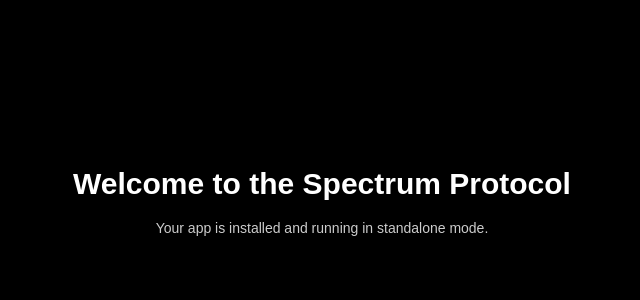
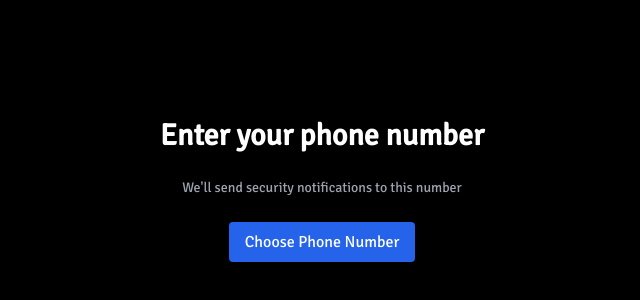
Before and after one commit to Timeness/addons, a plain HTML site: page home.html in a window 1280 px wide. Shown: the part 198-498 px from the top of the page, without its empty margins (318-958 px from the left). Drawn offline with nearby package versions, Linux system fonts and the light colour scheme; no server answers; a web font is replaced by a local one.

Commit message:
Update home.html

```diff
--- a/home.html
+++ b/home.html
@@ -1,3 +1,4 @@
+<!--
 <!DOCTYPE html>
 <html lang="en">
 <head>
@@ -42,3 +43,51 @@
   </script>
 </body>
 </html>
+-->
+<!DOCTYPE html>
+<html lang="en">
+<head>
+  <meta charset="UTF-8" />
+  <meta name="viewport" content="width=device-width, initial-scale=1" />
+  <title>Phone Number Picker</title>
+  <meta name="theme-color" content="#000000" />
+  <link rel="manifest" href="manifest.json" />
+  <link href="https://fonts.googleapis.com/css2?family=Signika&display=swap" rel="stylesheet">
+  <link rel="stylesheet" href="https://cdn.jsdelivr.net/npm/tailwindcss@2.2.19/dist/tailwind.min.css">
+  <style>
+    body {
+      font-family: 'Signika', sans-serif;
+    }
+  </style>
+  <script>
+    if ('serviceWorker' in navigator) {
+      navigator.serviceWorker.register('sw.js');
+    }
+  </script>
+</head>
+<body class="bg-black text-white flex items-center justify-center h-screen">
+  <div class="text-center space-y-6">
+    <h1 class="text-3xl font-bold">Enter your phone number</h1>
+    <p class="text-sm text-gray-400">We'll send security notifications to this number</p>
+    <button onclick="requestPhoneNumber()" class="bg-blue-600 px-4 py-2 rounded hover:bg-blue-500">
+      Choose Phone Number
+    </button>
+    <p id="output" class="mt-4 text-green-400 text-sm"></p>
+  </div>
+
+  <script>
+    async function requestPhoneNumber() {
+      if (!window.getPhoneNumber) {
+        document.getElementById('output').textContent = 'Google picker only works in TWA (installed Android app)';
+        return;
+      }
+      try {
+        const phoneNumber = await window.getPhoneNumber();
+        document.getElementById('output').textContent = `Selected Number: ${phoneNumber}`;
+      } catch (err) {
+        document.getElementById('output').textContent = 'Cancelled or failed to retrieve number';
+      }
+    }
+  </script>
+</body>
+</html>
```
